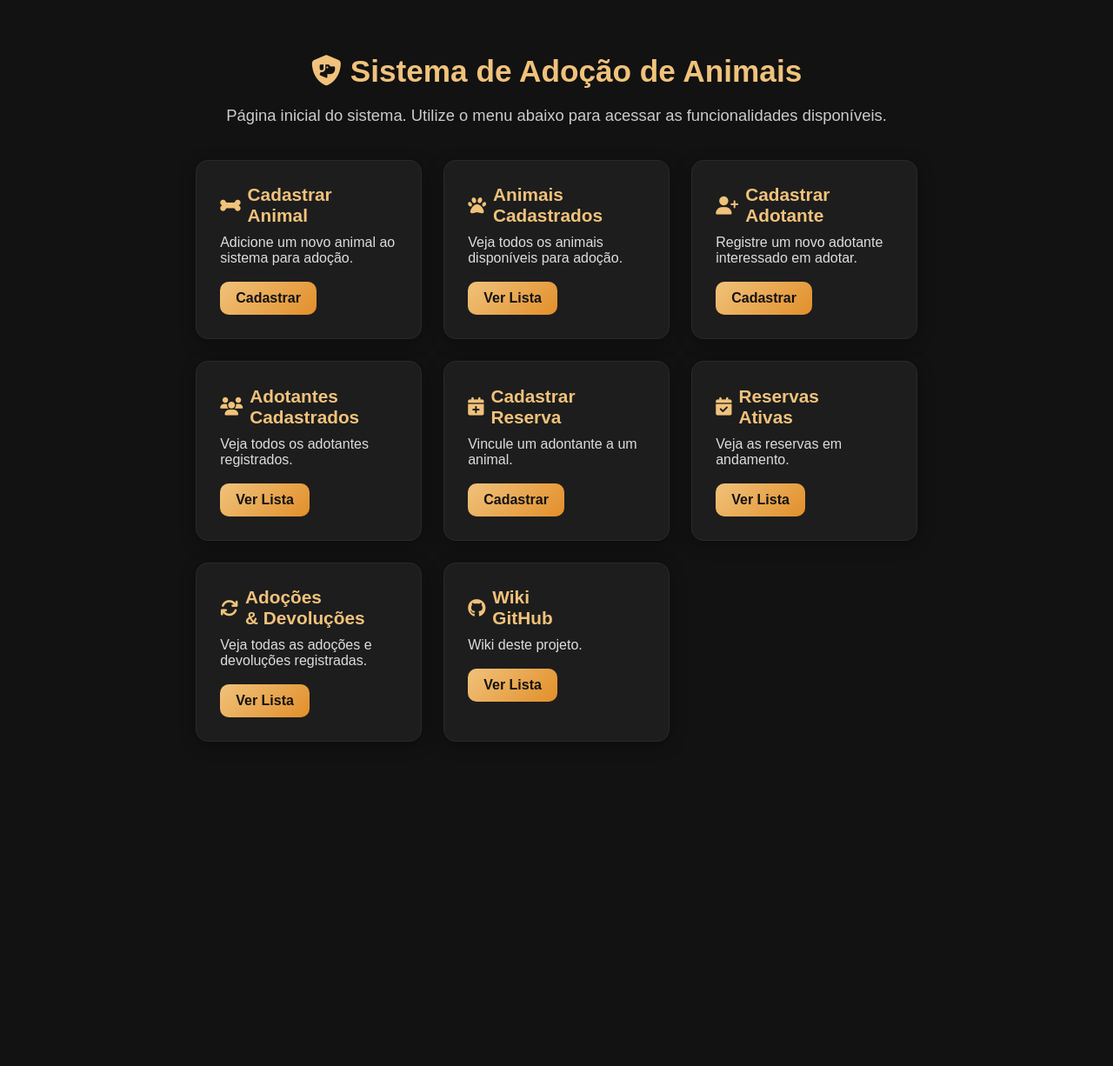
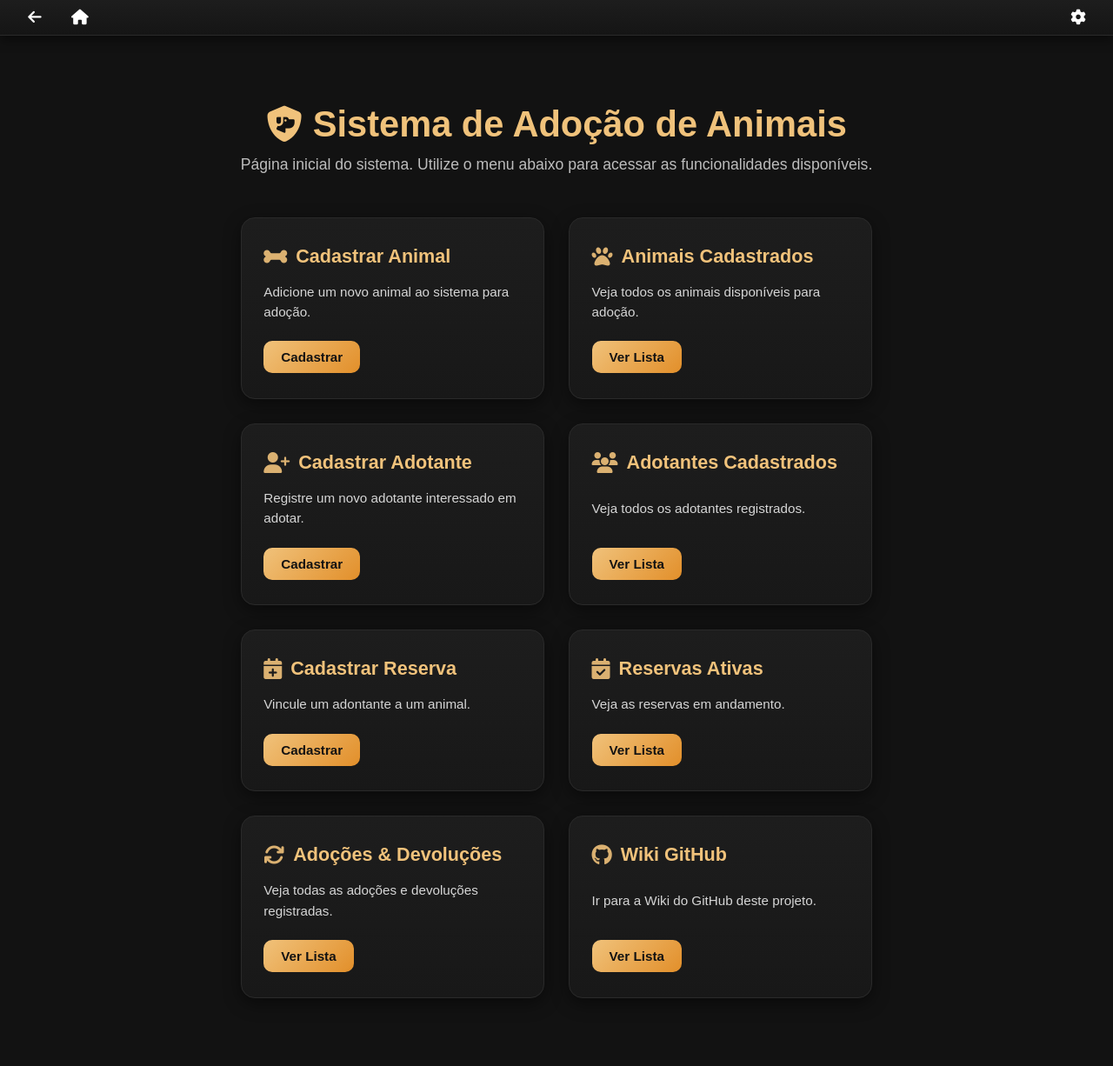
Before and after one commit to gabriel-so-santos/sis-adocao-animais, a Flask app: page / in a window 1280 px wide. Shown: the whole page at 87% size. Before the commit the page ends 853 px from the top, so only its background shows below. Run offline with Flask 3, Linux system fonts and the light colour scheme; parts of the project's set-up code (start-up, migrations or seed data) failed here and were passed over.

Commit message:
Add topbar and enhance homepage styles

```diff
--- a/app/static/styles.css
+++ b/app/static/styles.css
@@ -8,7 +8,7 @@
     padding: 0;
 }
 
-body {
+main {
     align-items: center;
     background-color: #121212;
     color: #e6e6e6;
@@ -26,88 +26,161 @@ h1 {
 }
 
 /* =========================================================
+   TOP BAR
+========================================================= */
+
+.topbar {
+    position: sticky;
+    top: 0;
+    z-index: 1000;
+
+    display: flex;
+    justify-content: space-between;
+    align-items: center;
+
+    padding: 0px 20px;
+    background: linear-gradient(180deg, #1d1d1d, #151515);
+    border-bottom: 1px solid #2a2a2a;
+
+    box-shadow: 0 4px 14px rgba(0, 0, 0, 0.5);
+}
+
+/* ---- Sections ---- */
+.topbar-left,
+.topbar-right {
+    display: flex;
+    gap: 12px;
+}
+
+/* ---- Icons ---- */
+.topbar-icon {
+    background: none;
+    border: none;
+    color: white;
+    width: 40px;
+    height: 40px;
+    border-radius: 10px;
+
+    display: flex;
+    align-items: center;
+    justify-content: center;
+
+    cursor: pointer;
+    transition: all 0.2s ease;
+    text-decoration: none;
+}
+
+.topbar-icon i {
+    font-size: 1.1rem;
+}
+
+/* ---- Hover ---- */
+.topbar-icon:hover {
+    transform: scale(1.08);
+}
+
+/* =========================================================
    HOMEPAGE
 ========================================================= */
 
 .home-container {
     margin: 0 auto;
-    max-width: 900px;
-    padding: 2rem;
+    max-width: 1100px;
+    padding: 3rem 2rem;
     text-align: center;
 }
 
+/* ---- Title ---- */
 .home-title {
     color: #f0c27b;
-    font-size: 2.2rem;
-    margin-bottom: 20px;
+    font-size: 2.6rem;
+    margin-bottom: 12px;
+    display: flex;
+    justify-content: center;
+    align-items: center;
+    gap: 12px;
 }
 
 .home-subtitle {
-    color: #ccc;
-    font-size: 1.15rem;
-    margin-bottom: 40px;
+    color: #bdbdbd;
+    font-size: 1.1rem;
+    margin-bottom: 50px;
 }
 
 /* ---- Card Grid ---- */
 .card-grid {
     display: grid;
-    gap: 25px;
-    grid-template-columns: repeat(3, 1fr);
-    justify-items: center;
+    gap: 28px;
+    grid-template-columns: repeat(auto-fit, minmax(260px, 1fr));
+    align-items: stretch;
 }
 
-@media (max-width: 650px) {
-    .card-grid {
-        grid-template-columns: 1fr;
+@media (max-width: 600px) {
+    .home-container {
+        padding: 2rem 1.2rem;
     }
 }
 
 /* ---- Home Cards ---- */
 .home-card {
-    background: #1d1d1d;
+    background: linear-gradient(180deg, #1d1d1d, #181818);
     border: 1px solid #2a2a2a;
-    border-radius: 14px;
-    box-shadow: 0 4px 18px rgba(0, 0, 0, 0.35);
-    padding: 1.7rem;
+    border-radius: 16px;
+    box-shadow: 0 6px 20px rgba(0, 0, 0, 0.45);
+    padding: 1.8rem 1.6rem;
     text-align: left;
-    transition: 0.25s ease-in-out;
-    width: 260px;
+    transition: all 0.25s ease;
+    display: flex;
+    flex-direction: column;
+    justify-content: space-between;
 }
 
 .home-card:hover {
-    box-shadow: 0 6px 22px rgba(240, 194, 123, 0.3);
     transform: translateY(-6px);
+    border-color: #f0c27b;
+    box-shadow: 0 10px 30px rgba(240, 194, 123, 0.25);
 }
 
+/* ---- Card Title ---- */
 .home-card h3 {
+    color: #f0c27b;
+    font-size: 1.35rem;
+    display: flex;
     align-items: center;
-    color: #f0c27b;
-    display: flex;
-    font-size: 1.3rem;
-    gap: 8px;
-    margin-bottom: 10px;
+    gap: 10px;
+    margin-bottom: 14px;
+    line-height: 1.4;
 }
 
+.home-card h3 i {
+    font-size: 1.5rem;
+    opacity: 0.9;
+}
+
+/* ---- Card Text ---- */
 .home-card p {
-    color: #ddd;
-    margin-bottom: 18px;
+    color: #d6d6d6;
+    font-size: 0.95rem;
+    line-height: 1.45rem;
+    margin-bottom: 22px;
 }
 
 /* ---- Home Buttons ---- */
 .home-button {
+    align-self: flex-start;
     background: linear-gradient(135deg, #f0c27b, #e28f2a);
     border-radius: 10px;
     color: #121212 !important;
-    display: inline-block;
-    font-weight: bold;
-    padding: 10px 18px;
+    font-weight: 700;
+    padding: 10px 20px;
     text-decoration: none;
-    transition: 0.2s ease-in-out;
+    transition: all 0.2s ease;
+    font-size: 0.95rem;
 }
 
 .home-button:hover {
-    box-shadow: 0 0 12px rgba(240, 194, 123, 0.7);
-    transform: scale(1.05);
+    transform: scale(1.06);
+    box-shadow: 0 0 14px rgba(240, 194, 123, 0.7);
 }
 
 /* =========================================================
--- a/app/templates/base.html
+++ b/app/templates/base.html
@@ -11,8 +11,13 @@
 </head>
 
 <body>
-{% block body %}
-{% endblock %}
+{% include "topbar.html" %}
+
+    <main>
+        {% block body %}
+
+        {% endblock %}
+    </main>
 </body>
 
 </html>
--- a/app/templates/index.html
+++ b/app/templates/index.html
@@ -18,54 +18,54 @@
 
         <!-- Row 1 -->
         <div class="home-card">
-            <h3><i class="fa-solid fa-bone"></i> Cadastrar <br> Animal</h3>
+            <h3><i class="fa-solid fa-bone"></i> Cadastrar Animal</h3>
             <p>Adicione um novo animal ao sistema para adoção.</p>
             <a href="{{ url_for('animal_registration') }}" class="home-button">Cadastrar</a>
         </div>
 
         <div class="home-card">
-            <h3><i class="fa-solid fa-paw"></i> Animais <br> Cadastrados</h3>
+            <h3><i class="fa-solid fa-paw"></i> Animais Cadastrados</h3>
             <p>Veja todos os animais disponíveis para adoção.</p>
             <a href="{{ url_for('animals_list') }}" class="home-button">Ver Lista</a>
         </div>
 
         <!-- Row 2 -->
         <div class="home-card">
-            <h3><i class="fa-solid fa-user-plus"></i> Cadastrar <br> Adotante</h3>
+            <h3><i class="fa-solid fa-user-plus"></i> Cadastrar Adotante</h3>
             <p>Registre um novo adotante interessado em adotar.</p>
             <a href="{{ url_for('adopter_registration') }}" class="home-button">Cadastrar</a>
         </div>
 
         <div class="home-card">
-            <h3><i class="fa-solid fa-users"></i> Adotantes <br> Cadastrados</h3>
+            <h3><i class="fa-solid fa-users"></i> Adotantes Cadastrados</h3>
             <p>Veja todos os adotantes registrados.</p>
             <a href="{{ url_for('adopters_list') }}" class="home-button">Ver Lista</a>
         </div>
 
         <!-- Row 3 -->
         <div class="home-card">
-            <h3><i class="fa-solid fa-calendar-plus"></i> Cadastrar <br> Reserva</h3>
+            <h3><i class="fa-solid fa-calendar-plus"></i> Cadastrar Reserva</h3>
             <p>Vincule um adontante a um animal.</p>
             <a href="{{ url_for('adoption_reservation') }}" class="home-button">Cadastrar</a>
         </div>
 
         <div class="home-card">
-            <h3><i class="fa-solid fa-calendar-check"></i> Reservas <br> Ativas</h3>
+            <h3><i class="fa-solid fa-calendar-check"></i> Reservas Ativas</h3>
             <p>Veja as reservas em andamento.</p>
             <a href="{{ url_for('adoption_reservation_list') }}" class="home-button">Ver Lista</a>
         </div>
 
         <!-- Row 4 -->
         <div class="home-card">
-            <h3><i class="fa-solid fa-arrows-rotate"></i> Adoções <br> & Devoluções </h3>
+            <h3><i class="fa-solid fa-arrows-rotate"></i> Adoções & Devoluções </h3>
             <p>Veja todas as adoções e devoluções registradas.</p>
             <a href="{{ url_for('adoptions_list') }}" class="home-button">Ver Lista</a>
         </div>
 
         <div class="home-card">
-            <h3><i class="fa-brands fa-github"></i> Wiki <br> GitHub </h3>
-            <p>Wiki deste projeto.</p>
-            <a href="{{ url_for('adoptions_list') }}" class="home-button">Ver Lista</a>
+            <h3><i class="fa-brands fa-github"></i> Wiki GitHub </h3>
+            <p>Ir para a Wiki do GitHub deste projeto.</p>
+            <a href="" class="home-button">Ver Lista</a>
         </div>
 
     </div>
--- /dev/null
+++ b/app/templates/topbar.html
@@ -0,0 +1,21 @@
+<div class="topbar">
+
+    <!-- Left -->
+    <div class="topbar-left">
+        <button class="topbar-icon" onclick="history.back()" title="Voltar">
+            <i class="fa-solid fa-arrow-left"></i>
+        </button>
+
+        <a href="{{ url_for('homepage') }}" class="topbar-icon" title="Página Inicial">
+            <i class="fa-solid fa-house"></i>
+        </a>
+    </div>
+
+    <!-- Right -->
+    <div class="topbar-right">
+        <a href="" class="topbar-icon" title="Configurações">
+            <i class="fa-solid fa-gear"></i>
+        </a>
+    </div>
+
+</div>
```
